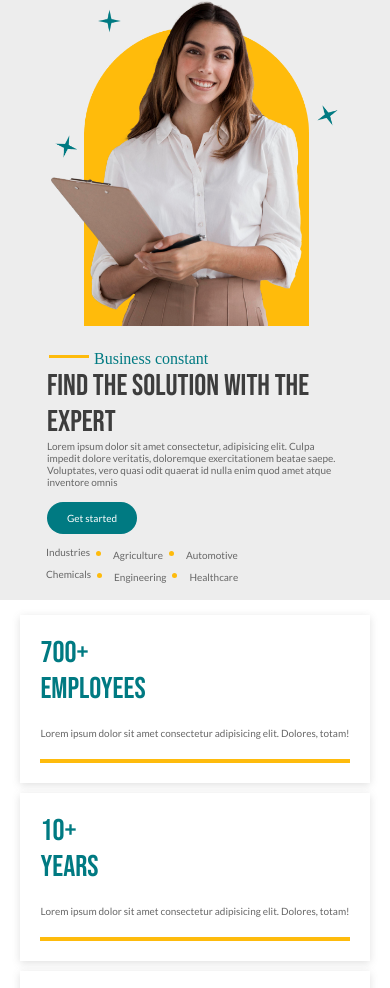
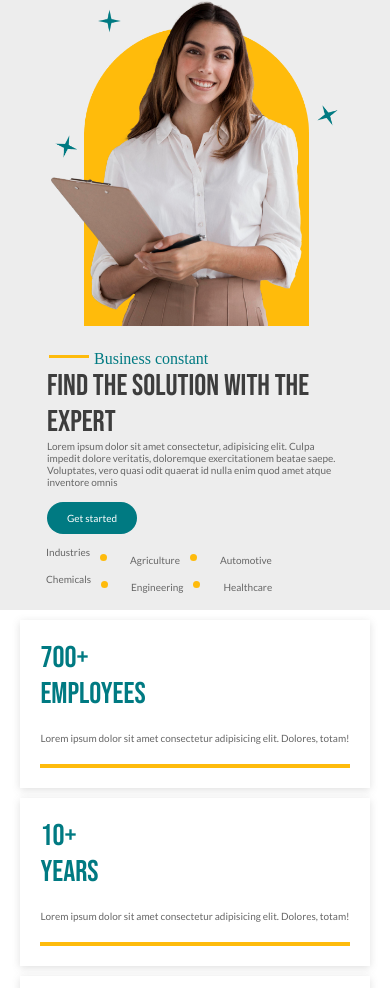
Before and after one commit to utkarshInnoraft73/Aexpert, a plain HTML site: page index.html in a window 390 px wide. Shown: the part 58-1046 px from the top of the page. Drawn offline with nearby package versions, Linux system fonts and the light colour scheme.

Commit message:
FT2-313: Fix the banner bullets point in mobile device.

```diff
--- a/style.css
+++ b/style.css
@@ -395,10 +395,10 @@
     flex-direction: column-reverse;
   }
   .bannerBulletpoints ul{
-    column-gap: 23px;
+    column-gap: 20px;
   }
   .bannerBulletpoints ul li{
-    padding: 0px 0px;
+    padding: 0px 10px;
     font-size: 10px;
     position: relative;
     top: 3px;
@@ -410,10 +410,13 @@
   div.featureBox h3{
     font-size: 30px;
   }
+  div.featuresContent {
+    bottom: 0px;
+  }
 
 }
 @media screen and (max-width:576px) {
-  div.container{
+  /* div.container{
     max-width: 100%;
   }
   div.featureBox {
@@ -431,5 +434,5 @@
   }
   div.featuresContent {
     bottom: -5px;
-  }
+  } */
 }
```
